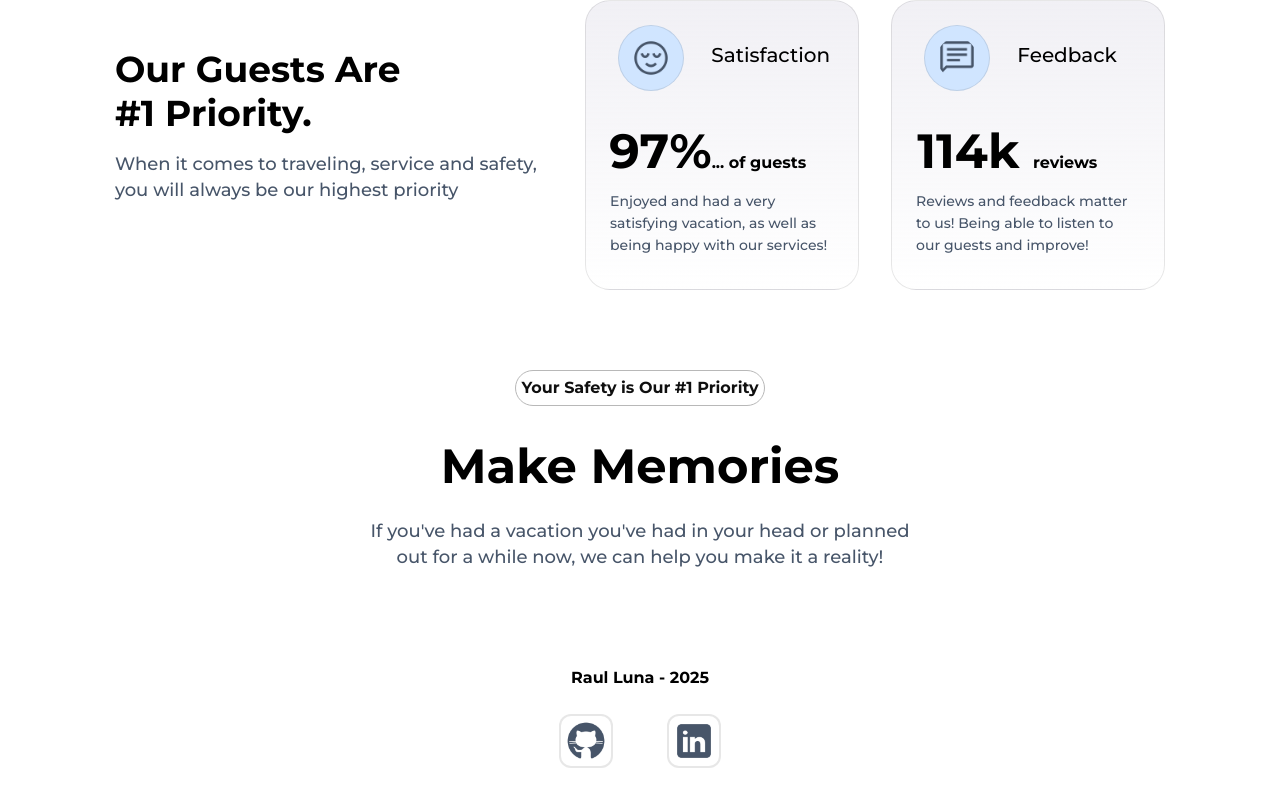
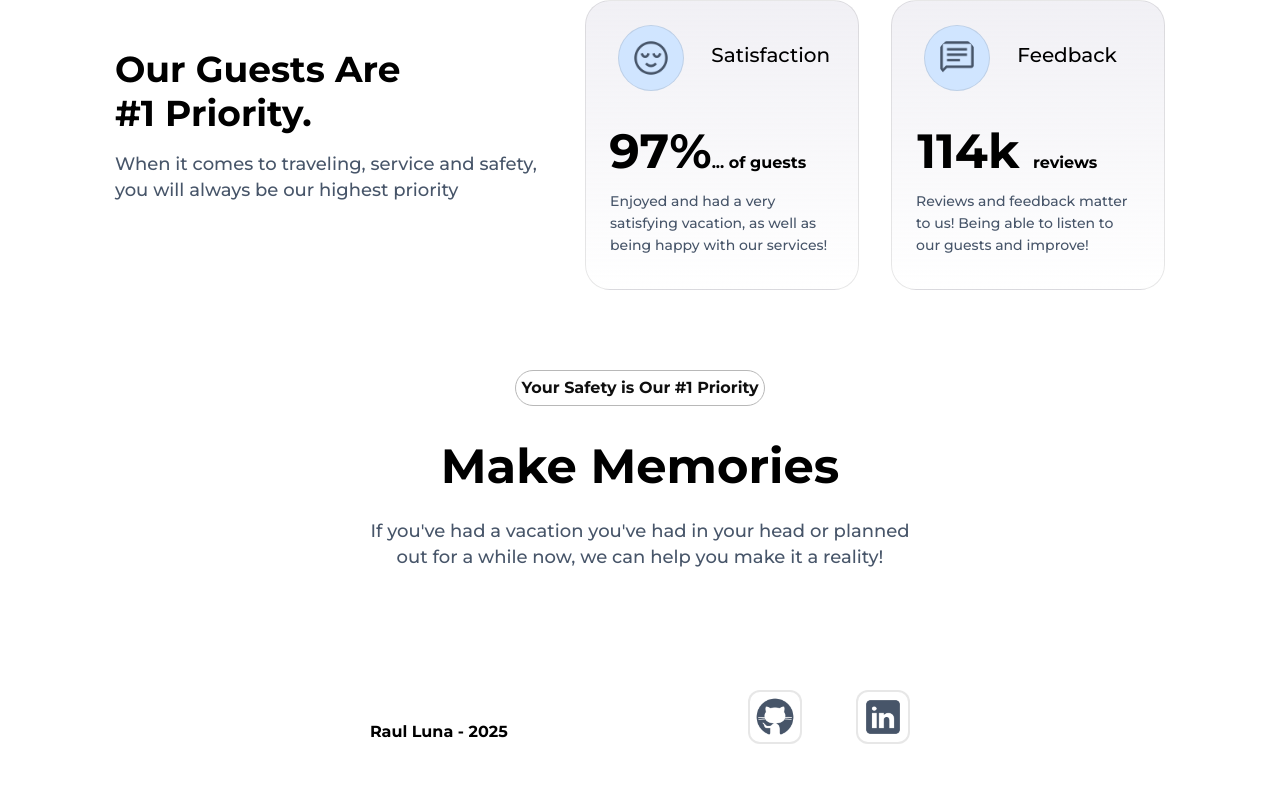
Before and after one commit to Nero1889/Project-5---GeoGo, a React (Vite) app: page / in a window 1280 px wide. Shown: the part 4031-4838 px from the top of the page. Built offline with nearby package versions, Linux system fonts and the light colour scheme; a web font is replaced by a local one.

Commit message:
Update footer.css

```diff
--- a/src/footer.css
+++ b/src/footer.css
@@ -23,10 +23,25 @@
     border: 2px solid rgba(0, 0, 0, 0.096);
 }
 
+/* sm = (small) */
+@media (min-width: 640px) {
+    .footer {
+        flex-direction: row;
+        gap: 10rem;
+    }
+}
+
+/* lg = (large) */
+@media (min-width: 1024px) {
+    .footer {
+        gap: 15rem;
+    }
+}
+
 /* xl = (extra large) */
 @media (min-width: 1280px) {
     .footer {
-        margin-top: 4rem;
+        margin-top: 4rem
     }
     #footer-title {
         font-size: var(--size-base);
```
